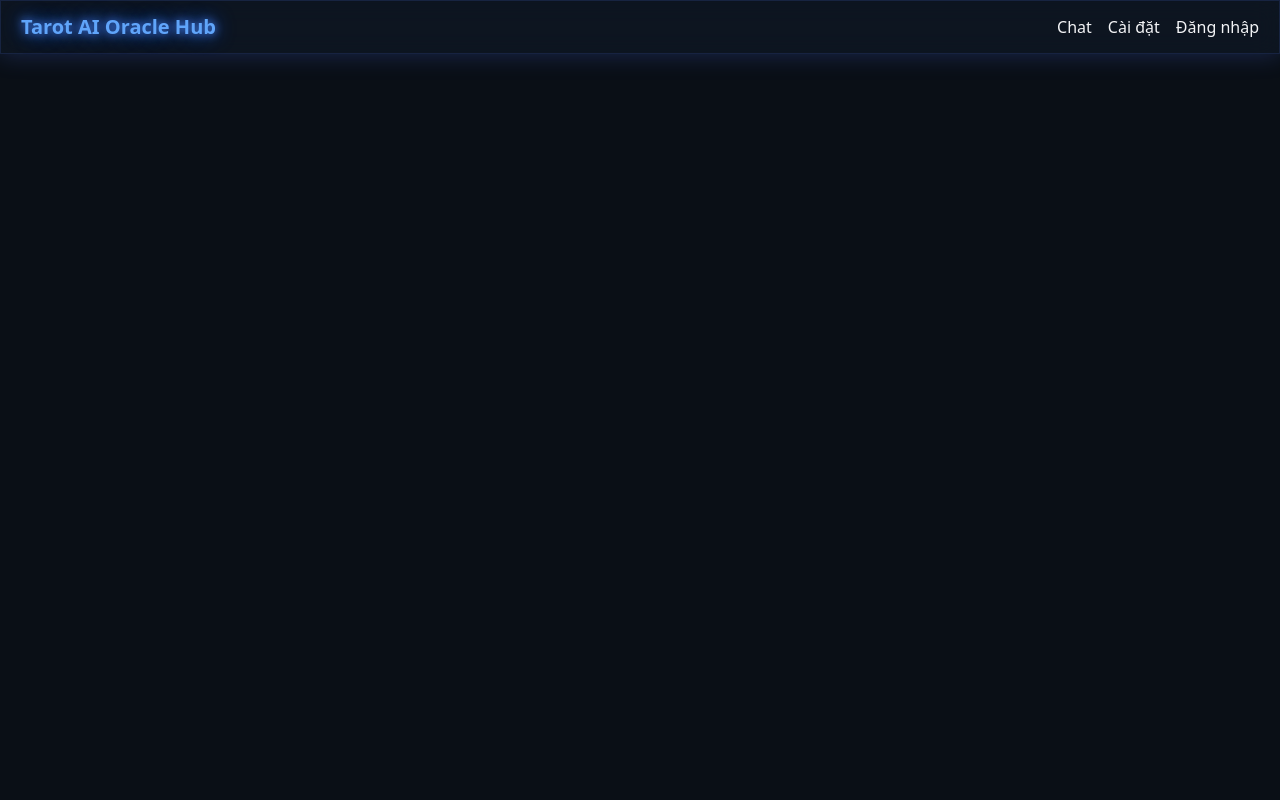
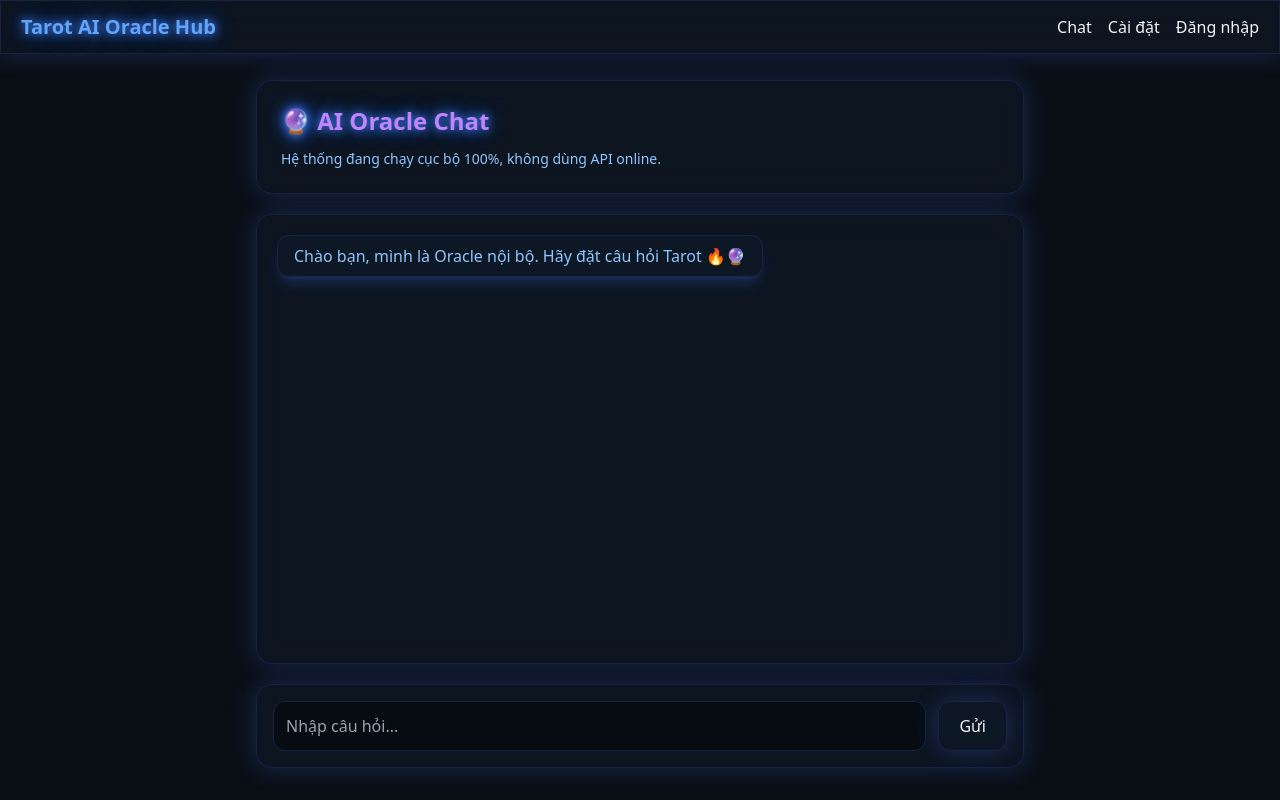
Before and after one commit to billhaha1947/tarot, a Flask app: template templates/chat.html in a window 1280 px wide. Run offline with Flask 3, Linux system fonts and the light colour scheme; the template is opened without the code that fills it, so the values that code supplies are empty; some libraries are stand-ins or nearby versions.

Commit message:
Update chat.html

```diff
--- a/templates/chat.html
+++ b/templates/chat.html
@@ -1,4 +1,60 @@
 {% extends "layout.html" %}
 {% block content %}
-<div id="ai-stream"></div>
+
+<div class="max-w-3xl mx-auto space-y-5">
+  <div class="glass p-6 rounded-2xl">
+    <h2 class="text-2xl font-bold neon text-purple-400 mb-3">🔮 AI Oracle Chat</h2>
+    <p class="text-sm text-blue-300">Hệ thống đang chạy cục bộ 100%, không dùng API online.</p>
+  </div>
+
+  <div id="chatbox" class="glass h-[450px] overflow-y-auto p-5 rounded-2xl space-y-4"></div>
+
+  <div class="glass p-4 rounded-2xl flex gap-3">
+    <input id="chat_input" placeholder="Nhập câu hỏi..."
+      class="bg-black/40 flex-1 p-3 rounded-xl border border-blue-500/20 focus:outline-none focus:ring-2 focus:ring-purple-500 transition"/>
+    <button onclick="sendChat()"
+      class="px-5 py-3 rounded-xl glass hover:shadow-purple-500/40 transition">Gửi</button>
+  </div>
+</div>
+
+<script>
+function addMsg(s, m){
+  const box = document.getElementById("chatbox");
+  const div = document.createElement("div");
+  div.className = s==="ai" ?
+    "text-left animate-fade-in-up" :
+    "text-right animate-fade-in-up";
+
+  const bubble = document.createElement("span");
+  bubble.className = s==="ai" ?
+  "inline-block px-4 py-2 rounded-xl glass text-blue-300 shadow-lg shadow-blue-500/20" :
+  "inline-block px-4 py-2 rounded-xl bg-purple-600/30 border border-purple-400/20 text-purple-200 shadow-lg shadow-purple-500/20";
+
+  bubble.textContent = m;
+  div.appendChild(bubble);
+  box.appendChild(div);
+  box.scrollTop = box.scrollHeight;
+}
+
+async function sendChat(){
+  const ip = document.getElementById("chat_input");
+  const m = ip.value.trim();
+  if(!m) return;
+  addMsg("user", m);
+  ip.value="";
+
+  const res = await fetch("/api/chat/1",{
+    method:"POST",
+    headers:{"Content-Type":"application/json"},
+    body:JSON.stringify({message:m})
+  });
+  const d = await res.json();
+  if(d && d.prediction) addMsg("ai", d.prediction);
+}
+
+window.onload = () => {
+  addMsg("ai","Chào bạn, mình là Oracle nội bộ. Hãy đặt câu hỏi Tarot 🔥🔮");
+}
+</script>
+
 {% endblock %}
```
